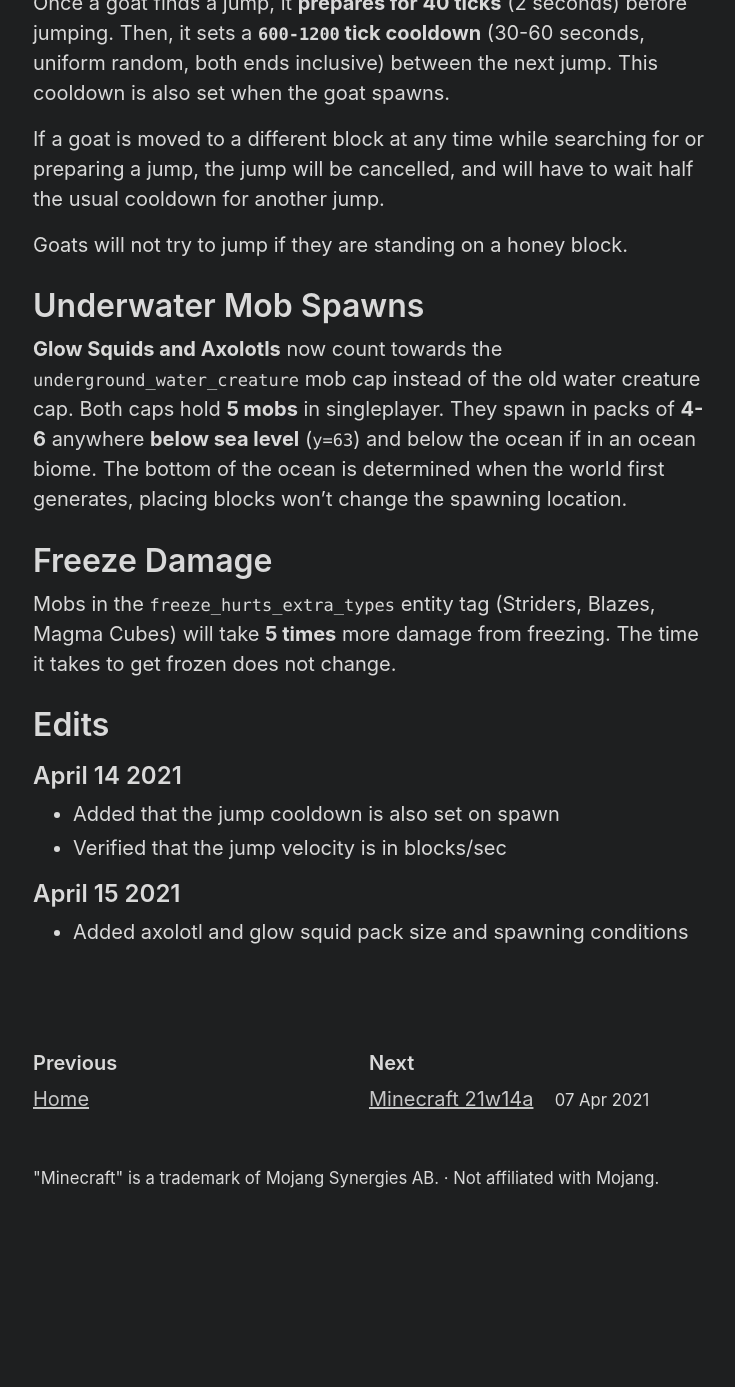
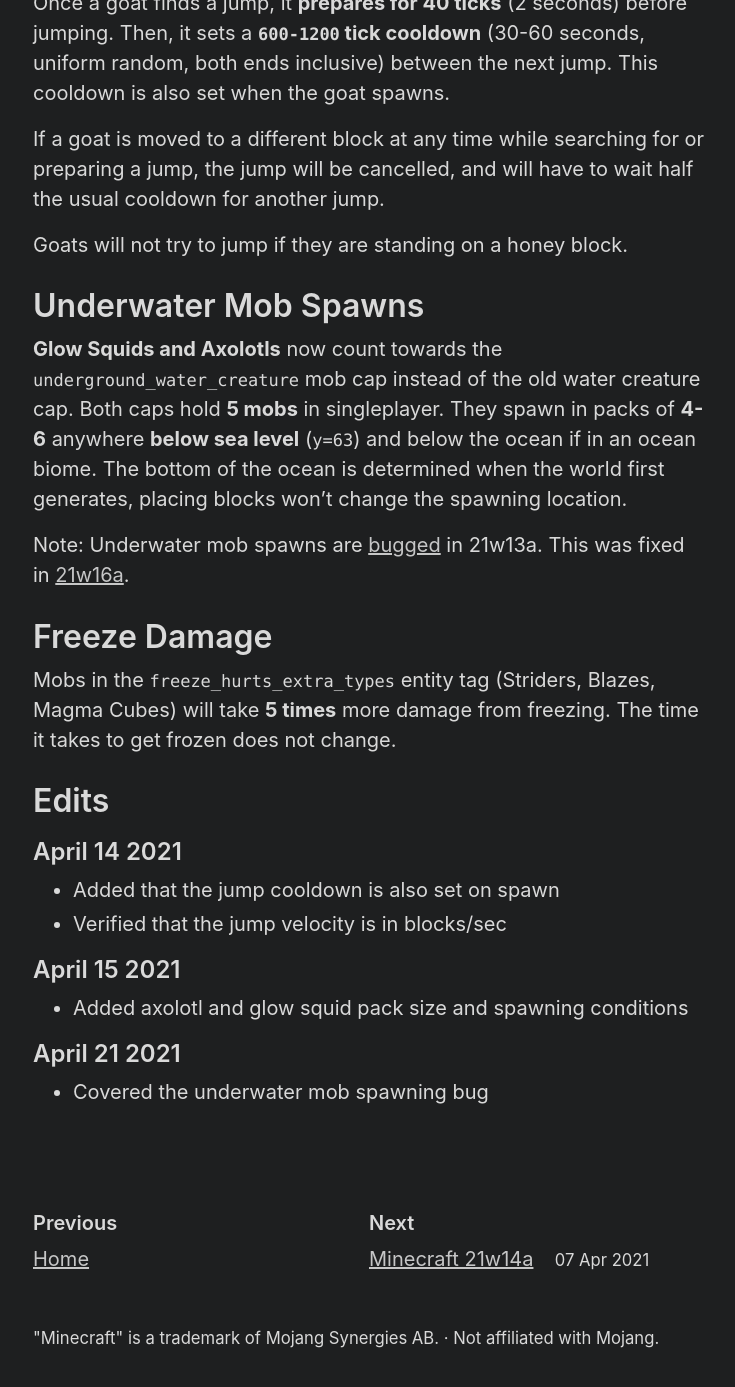
Before and after one commit to Tisawesomeness/tisawesomeness.github.io, a Jekyll site: the page built from snapshots/_posts/2021-03-31-21w13a.md, in a window 1280 px wide and 1400 px high, scrolled down 1242 px. Shown: the top 1387 px of the window, without its empty margins (271-1006 px from the left). Built offline with Jekyll 4.4.1, drawn with Linux system fonts in a browser that asks for light colours; before the commit the page ends 2482 px from its top, so only the background shows below that.

Commit message:
Add 21w16a

```diff
--- a/snapshots/_posts/2021-03-31-21w13a.md
+++ b/snapshots/_posts/2021-03-31-21w13a.md
@@ -1,7 +1,7 @@
 ---
 layout: post
-title:  "Minecraft 21w13a"
-date:   2021-03-31 21:34:40 -0500
+title: "Minecraft 21w13a"
+date: 2021-03-31 21:34:40 -0500
 ---
 
 This snapshot adds goats, a darker splash screen, axolotl spawns, and the light block! See the [changelog](https://www.minecraft.net/en-us/article/minecraft-snapshot-21w13a).
@@ -42,6 +42,8 @@
 
 **Glow Squids and Axolotls** now count towards the `underground_water_creature` mob cap instead of the old water creature cap. Both caps hold **5 mobs** in singleplayer. They spawn in packs of **4-6** anywhere **below sea level** (`y=63`) and below the ocean if in an ocean biome. The bottom of the ocean is determined when the world first generates, placing blocks won't change the spawning location.
 
+Note: Underwater mob spawns are [bugged](https://bugs.mojang.com/browse/MC-221655) in 21w13a. This was fixed in [21w16a](/snapshots/21w16a).
+
 # Freeze Damage
 
 Mobs in the `freeze_hurts_extra_types` entity tag (Striders, Blazes, Magma Cubes) will take **5 times** more damage from freezing. The time it takes to get frozen does not change.
@@ -56,3 +58,7 @@
 ## April 15 2021
 
 - Added axolotl and glow squid pack size and spawning conditions
+
+## April 21 2021
+
+- Covered the underwater mob spawning bug
```
Also changed, not shown: snapshots/_posts/2021-04-07-21w14a.md (+2 -2 lines), snapshots/_posts/2021-04-14-21w15a.md (+2 -2 lines), snapshots/_posts/2021-04-21-21w16a.md (added, +15 -0 lines).
